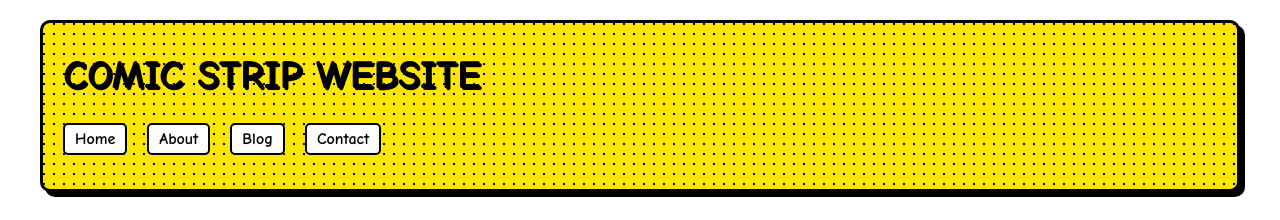
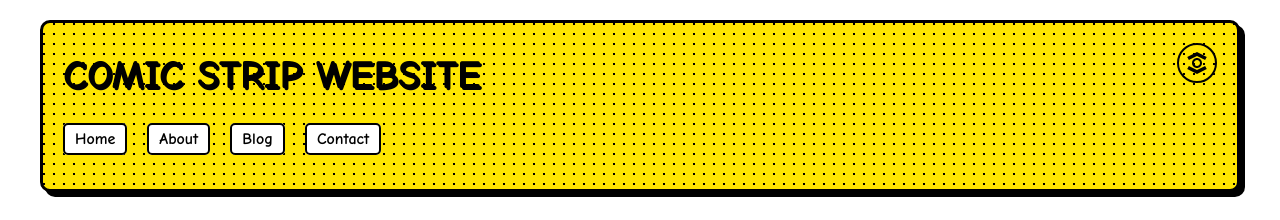
Before and after one commit to VMarkos/cognitoons, a Jekyll site: the page built from index.html, in a window 1280 px wide. Shown: the top 220 px of the page. Built offline with Jekyll 4.4.1, drawn with Linux system fonts in a browser that asks for light colours.

Commit message:
Add dark mode

```diff
--- a/_layouts/default.html
+++ b/_layouts/default.html
@@ -22,6 +22,15 @@
                     <li><a href="{{ '/contact' | relative_url }}">Contact</a></li>
                 </ul>
             </nav>
+            <button class="theme-toggle" aria-label="Toggle theme">
+                <svg class="sun-icon" viewBox="0 0 24 24">
+                    <path d="M12 17c-2.76 0-5-2.24-5-5s2.24-5 5-5 5 2.24 5 5-2.24 5-5 5zm0-8c-1.66 0-3 1.34-3 3s1.34 3 3 3 3-1.34 3-3-1.34-3-3-3z"/>
+                    <path d="M12 1L2.22 6.06l1.66 2.88L12 5.12l8.12 3.82 1.66-2.88L12 1zM12 23l-9.78-5.06 1.66-2.88L12 18.88l8.12-3.82 1.66 2.88L12 23z"/>
+                </svg>
+                <svg class="moon-icon" viewBox="0 0 24 24" style="display: none;">
+                    <path d="M12.1 22c-5.52 0-10-4.48-10-10s4.48-10 10-10c1.25 0 2.44.23 3.53.64.12.05.19.18.19.31v1.5c0 .14-.08.26-.19.31-1.01.38-1.92 1.01-2.66 1.75-.74.74-1.37 1.65-1.75 2.66-.05.12-.18.19-.31.19h-1.5c-.14 0-.26-.08-.31-.19-.38-1.01-1.01-1.92-1.75-2.66-.74-.74-1.65-1.37-2.66-1.75-.12-.05-.19-.18-.19-.31v-1.5c0-.14.08-.26.19-.31 1.09-.41 2.28-.64 3.53-.64 5.52 0 10 4.48 10 10s-4.48 10-10 10z"/>
+                </svg>
+            </button>
         </header>
 
         <main class="comic-content">
@@ -32,5 +41,39 @@
             <p>&copy; {{ site.time | date: '%Y' }} {{ site.title }}. All rights reserved.</p>
         </footer>
     </div>
+
+    <script>
+        // Theme toggle functionality
+        const themeToggle = document.querySelector('.theme-toggle');
+        const sunIcon = document.querySelector('.sun-icon');
+        const moonIcon = document.querySelector('.moon-icon');
+        const body = document.body;
+
+        // Check for saved theme preference
+        const savedTheme = localStorage.getItem('theme');
+        if (savedTheme) {
+            body.setAttribute('data-theme', savedTheme);
+            updateIcons(savedTheme);
+        }
+
+        themeToggle.addEventListener('click', () => {
+            const currentTheme = body.getAttribute('data-theme');
+            const newTheme = currentTheme === 'dark' ? 'light' : 'dark';
+
+            body.setAttribute('data-theme', newTheme);
+            localStorage.setItem('theme', newTheme);
+            updateIcons(newTheme);
+        });
+
+        function updateIcons(theme) {
+            if (theme === 'dark') {
+                sunIcon.style.display = 'none';
+                moonIcon.style.display = 'block';
+            } else {
+                sunIcon.style.display = 'block';
+                moonIcon.style.display = 'none';
+            }
+        }
+    </script>
 </body>
 </html>
--- a/assets/css/main.css
+++ b/assets/css/main.css
@@ -1,18 +1,46 @@
 /* Comic-style CSS */
 :root {
+    /* Light theme variables */
     --comic-yellow: #FFE600;
     --comic-red: #FF0000;
     --comic-blue: #0066FF;
     --comic-black: #000000;
     --comic-white: #FFFFFF;
+    --bg-color: #FFFFFF;
+    --text-color: #000000;
+    --panel-bg: #FFFFFF;
+    --header-bg: #FFE600;
+    --footer-bg: #FFE600;
+    --button-bg: #0066FF;
+    --button-text: #FFFFFF;
+    --dotted-color: #000000;
+}
+
+[data-theme="dark"] {
+    /* Dark theme variables */
+    --comic-yellow: #FFE600;
+    --comic-red: #FF0000;
+    --comic-blue: #0066FF;
+    --comic-black: #FFFFFF;
+    --comic-white: #1A1A1A;
+    --bg-color: #484B50;
+    --text-color: #FFFFFF;
+    --panel-bg: #2A2A2A;
+    --header-bg: #2A2A2A;
+    --footer-bg: #2A2A2A;
+    --button-bg: #B392A3;
+    --button-text: #000000;
+    --dotted-color: #FFFFFF;
 }
 
 body {
     font-family: 'Comic Neue', cursive;
-    background-color: var(--comic-white);
+    background-color: var(--bg-color);
+    color: var(--text-color);
     margin: 0;
     padding: 0;
     line-height: 1.6;
+    transition: background-color 0.3s ease, color 0.3s ease;
 }
 
 .comic-container {
@@ -22,17 +50,18 @@
 }
 
 .dotted-background {
-    background-image: radial-gradient(circle at 1px 1px, black 1px, transparent 0);
+    background-image: radial-gradient(circle at 1px 1px, var(--dotted-color) 1px, transparent 0);
     background-size: 10px 10px;
 }
 
 .comic-header {
-    background-color: var(--comic-yellow);
+    background-color: var(--header-bg);
     padding: 20px;
     border: 3px solid var(--comic-black);
     border-radius: 10px;
     margin-bottom: 30px;
     box-shadow: 5px 5px 0 var(--comic-black);
+    position: relative;
 }
 
 .comic-title h1 {
@@ -79,12 +108,12 @@
 }
 
 .comic-panel {
-    background-color: var(--comic-white);
+    background-color: var(--panel-bg);
     border: 3px solid var(--comic-black);
     border-radius: 10px;
     padding: 20px;
     box-shadow: 5px 5px 0 var(--comic-black);
-    transition: transform 0.3s ease;
+    transition: transform 0.3s ease, background-color 0.3s ease;
 }
 
 .comic-panel:hover {
@@ -157,8 +186,8 @@
 .comic-button {
     display: inline-block;
     padding: 10px 20px;
-    background-color: var(--comic-blue);
-    color: var(--comic-white);
+    background-color: var(--button-bg);
+    color: var(--button-text);
     text-decoration: none;
     border: 2px solid var(--comic-black);
     border-radius: 5px;
@@ -221,7 +250,7 @@
 .comic-footer {
     text-align: center;
     padding: 20px;
-    background-color: var(--comic-yellow);
+    background-color: var(--footer-bg);
     border: 3px solid var(--comic-black);
     border-radius: 10px;
     margin-top: 30px;
@@ -241,6 +270,32 @@
     border: 2px solid var(--comic-black);
     border-radius: 5px;
     font-family: 'Comic Neue', cursive;
+}
+
+.theme-toggle {
+    position: absolute;
+    top: 20px;
+    right: 20px;
+    background: none;
+    border: 2px solid var(--comic-black);
+    border-radius: 50%;
+    width: 40px;
+    height: 40px;
+    cursor: pointer;
+    display: flex;
+    align-items: center;
+    justify-content: center;
+    transition: all 0.3s ease;
+}
+
+.theme-toggle:hover {
+    transform: scale(1.1);
+}
+
+.theme-toggle svg {
+    width: 24px;
+    height: 24px;
+    fill: var(--comic-black);
 }
 
 /* Responsive Design */
```
Also changed, not shown: 10 other files.
